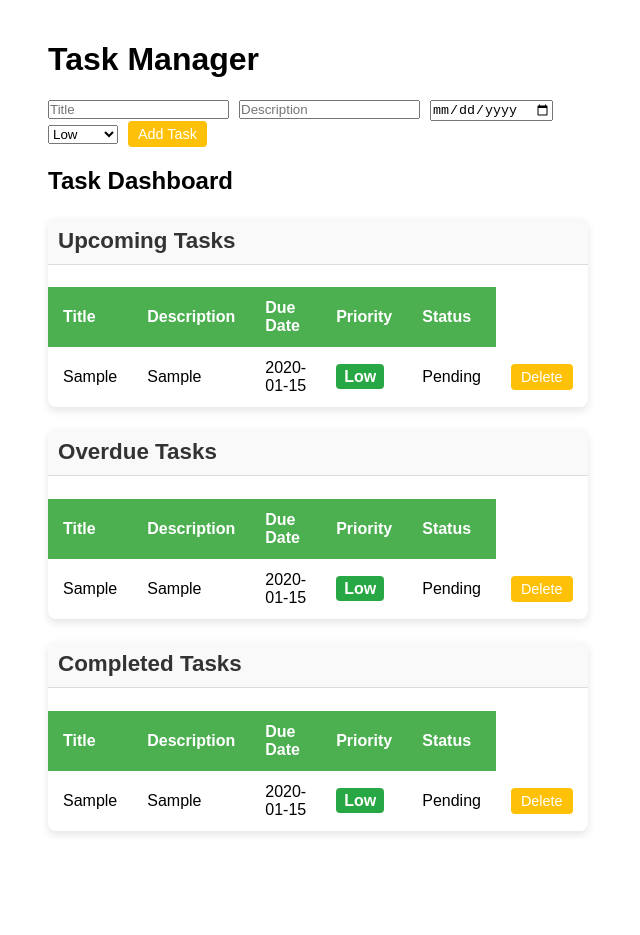
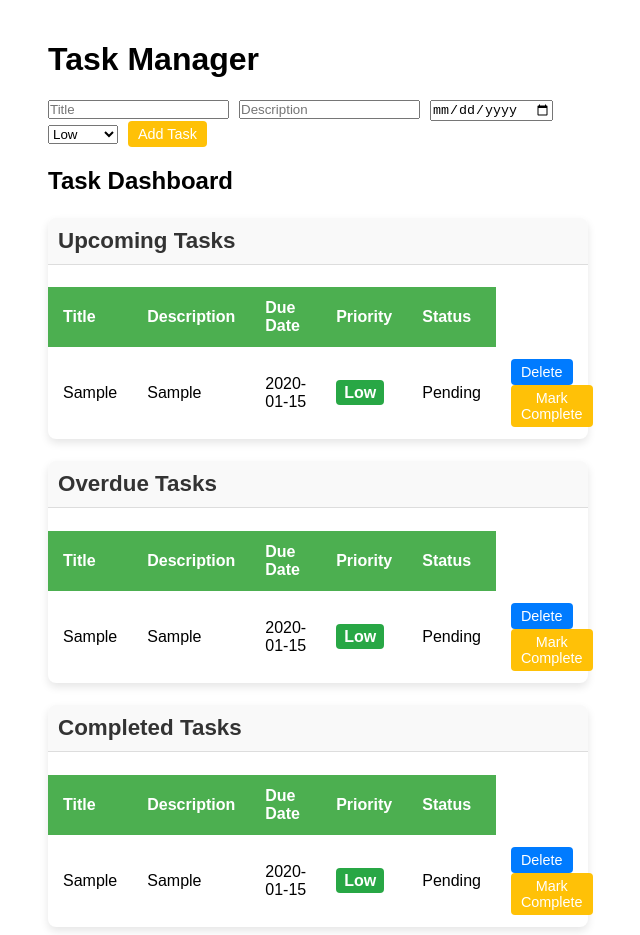
Before and after one commit to sup-uj/elitefittask, a React (Vite) app: page / in a window 1280 px wide. Both pictures are taken after typing "Sample", "Sample", "2020-01-15" into the empty fields and a click on the button "Add Task". Shown: the whole page, without its empty margins (292-932 px from the left). Before the commit the page ends 839 px from the top, so only its background shows below. Built offline with nearby package versions, Linux system fonts and the light colour scheme; the HTML template or start-up script is replaced by a standard one.

Commit message:
Update task Done

```diff
--- a/src/App.jsx
+++ b/src/App.jsx
@@ -19,11 +19,13 @@ const App = () => {
   };
   const deleteTask = (id) => setTasks(tasks.filter(task => task.id !== id));
 
+  const updateTask = (updatedTask) => setTasks(tasks.map(task => task.id === updatedTask.id ? updatedTask : task));
+
   return (
     <div className="App">
       <h1>Task Manager</h1>
       <TaskForm onAdd={addTask} />
-      <Dashboard tasks={tasks}  onDelete={deleteTask}/>
+      <Dashboard tasks={tasks}  onDelete={deleteTask} onUpdate={updateTask}/>
     </div>
   );
 };
--- a/src/components/Dashboard.jsx
+++ b/src/components/Dashboard.jsx
@@ -1,16 +1,16 @@
 import React, { useState } from 'react';
 import TaskTable from './TaskTable';
 
-const Dashboard = ({ tasks,onDelete}) => {
+const Dashboard = ({ tasks,onDelete, onUpdate}) => {
 
 
   return (
     <div className="dashboard">
       <h2>Task Dashboard</h2>
 
-      <TaskTable title="Upcoming Tasks" tasks={tasks} onDelete={onDelete} />
-      <TaskTable title="Overdue Tasks" tasks={tasks} onDelete={onDelete} />
-      <TaskTable title="Completed Tasks" tasks={tasks} onDelete={onDelete} />
+      <TaskTable title="Upcoming Tasks" tasks={tasks} onDelete={onDelete} onUpdate={onUpdate}/>
+      <TaskTable title="Overdue Tasks" tasks={tasks} onDelete={onDelete} onUpdate={onUpdate}/>
+      <TaskTable title="Completed Tasks" tasks={tasks} onDelete={onDelete} onUpdate={onUpdate}/>
     </div>
   );
 };
--- a/src/components/TaskTable.jsx
+++ b/src/components/TaskTable.jsx
@@ -1,7 +1,7 @@
 import React from 'react';
 import './TaskTable.css';
 
-const TaskTable = ({ title, tasks, onDelete }) => {
+const TaskTable = ({ title, tasks, onDelete, onUpdate }) => {
     return (
         <div className="task-table">
             <h3>{title}</h3>
@@ -30,6 +30,9 @@ const TaskTable = ({ title, tasks, onDelete }) => {
                             <td>
 
                                 <button onClick={() => onDelete(task.id)}>Delete</button>
+                                <button onClick={() => onUpdate({ ...task, completed: !task.completed })}>
+                                    {task.completed ? 'Mark Pending' : 'Mark Complete'}
+                                </button>
                             </td>
                         </tr>
                     ))}
```
